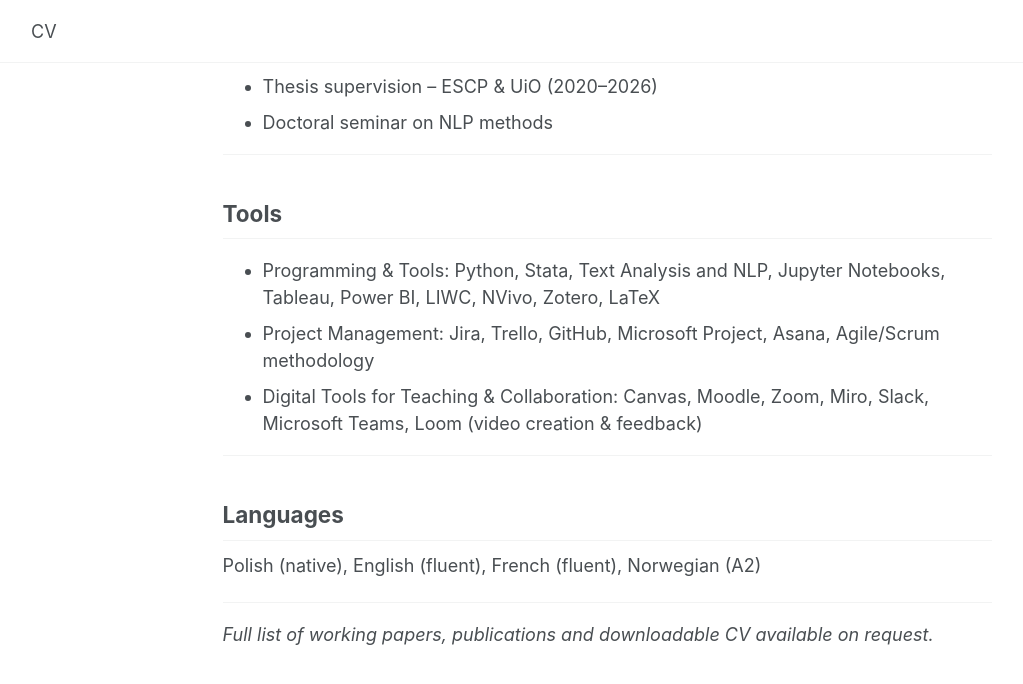
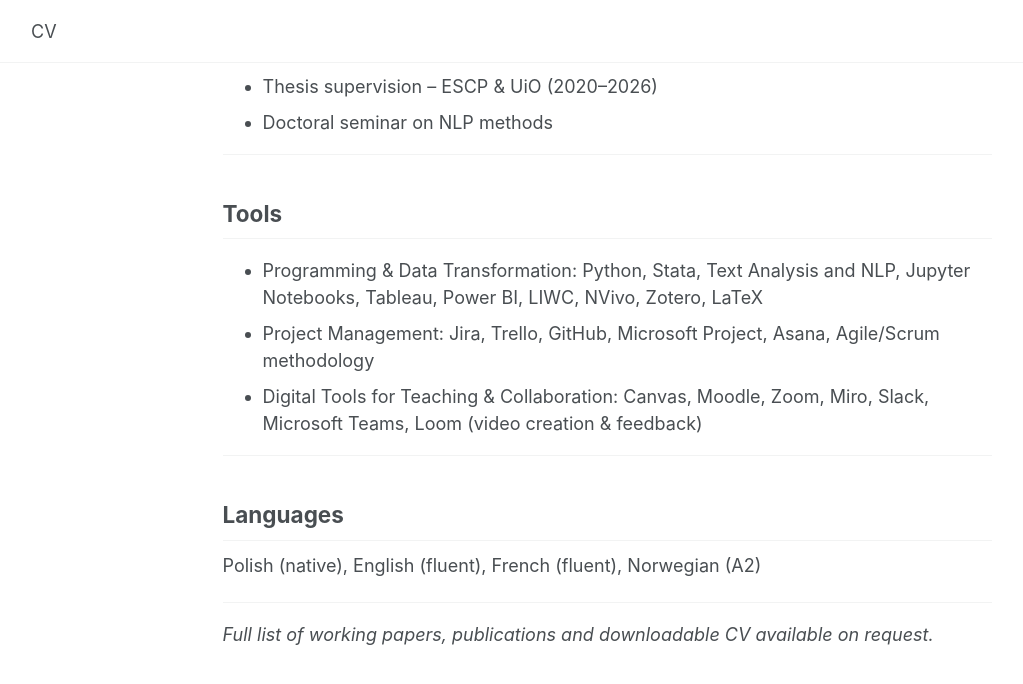
Before and after one commit to urszulawiszniowskaayache/urszulawiszniowskaayache.github.io, a Jekyll site: the page built from _pages/cv.md, in a window 1280 px wide and 900 px high, scrolled down 2796 px. Shown: the top 684 px of the window, without its empty margins (59-1082 px from the left). Built offline with Jekyll 4.4.1, drawn with Linux system fonts in a browser that asks for light colours; a script that is not in the unit is left out.

Commit message:
Update cv.md

```diff
--- a/_pages/cv.md
+++ b/_pages/cv.md
@@ -104,7 +104,7 @@ Thesis: *Strategic Leadership Communication in Business Ecosystems*
 
 ## Tools
 
-- Programming & Tools: Python, Stata, Text Analysis and NLP, Jupyter Notebooks, Tableau, Power BI, LIWC, NVivo, Zotero, LaTeX
+- Programming & Data Transformation: Python, Stata, Text Analysis and NLP, Jupyter Notebooks, Tableau, Power BI, LIWC, NVivo, Zotero, LaTeX
 - Project Management: Jira, Trello, GitHub, Microsoft Project, Asana, Agile/Scrum methodology
 - Digital Tools for Teaching & Collaboration: Canvas, Moodle, Zoom, Miro, Slack, Microsoft Teams, Loom (video creation & feedback)
 
```
